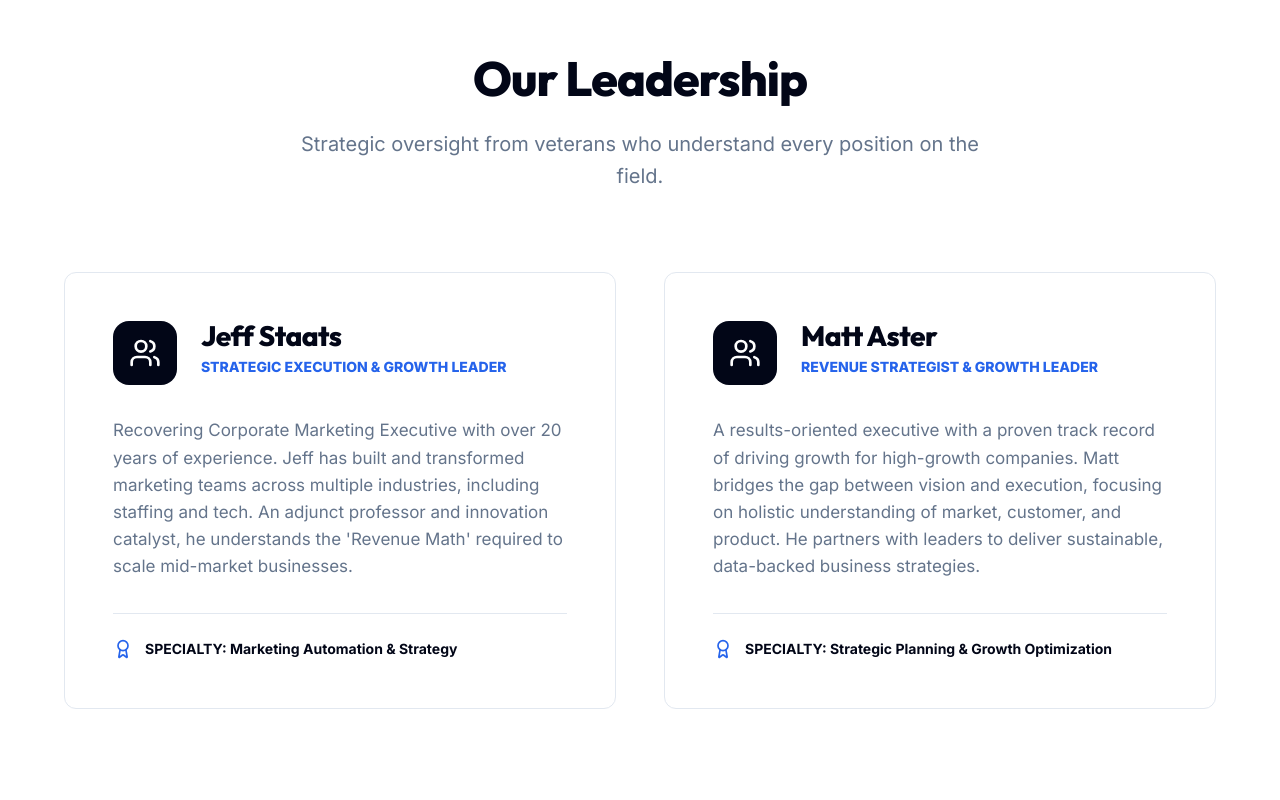
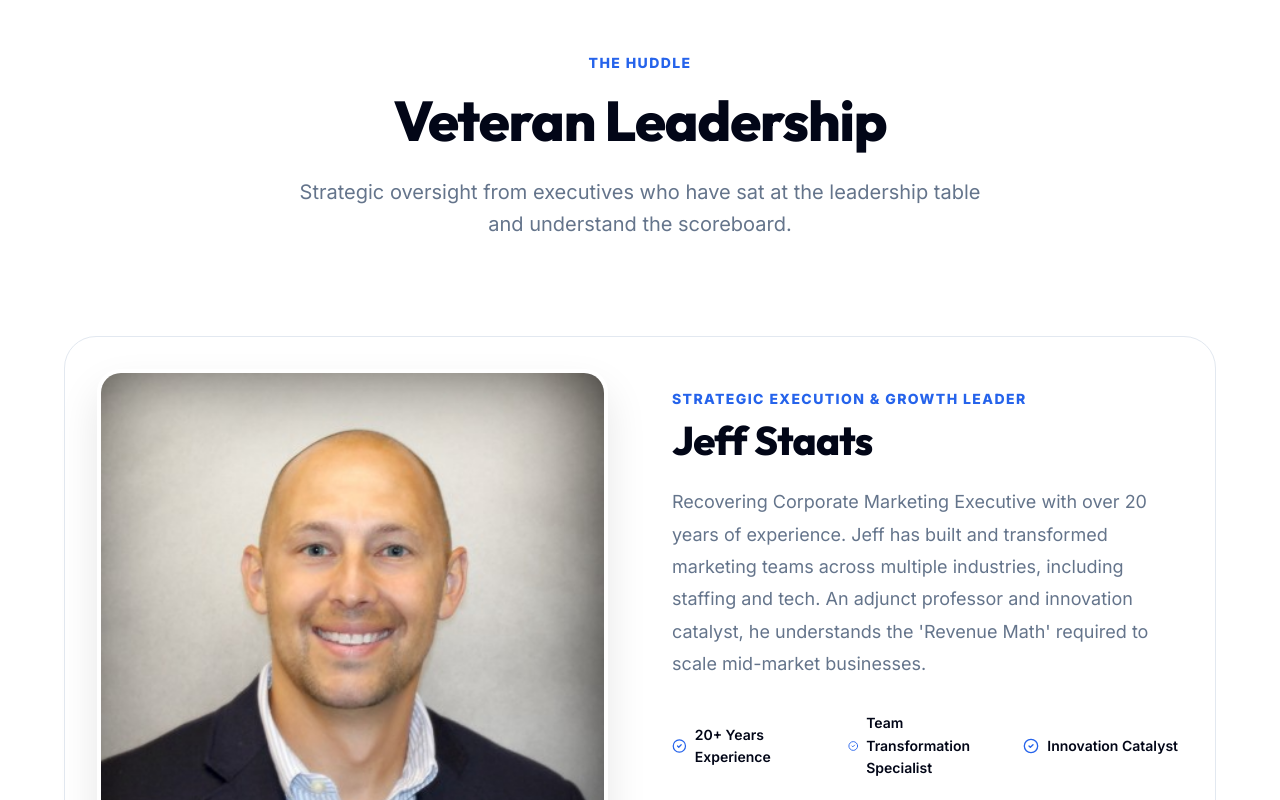
Before and after one commit to mattaster/mktqb, a React (Vite) app: page /about in a window 1280 px wide. Shown: the part 1720-2520 px from the top of the page. Built offline with nearby package versions, Linux system fonts and the light colour scheme.

Commit message:
Removed duplicate CTA section

```diff
--- a/src/pages/About.jsx
+++ b/src/pages/About.jsx
@@ -10,21 +10,6 @@ import {
 } from 'lucide-react';
 
 const About = () => {
-    const leadership = [
-        {
-            name: "Jeff Staats",
-            role: "Strategic Execution & Growth Leader",
-            bio: "Recovering Corporate Marketing Executive with over 20 years of experience. Jeff has built and transformed marketing teams across multiple industries, including staffing and tech. An adjunct professor and innovation catalyst, he understands the 'Revenue Math' required to scale mid-market businesses.",
-            specialty: "Marketing Automation & Strategy"
-        },
-        {
-            name: "Matt Aster",
-            role: "Revenue Strategist & Growth Leader",
-            bio: "A results-oriented executive with a proven track record of driving growth for high-growth companies. Matt bridges the gap between vision and execution, focusing on holistic understanding of market, customer, and product. He partners with leaders to deliver sustainable, data-backed business strategies.",
-            specialty: "Strategic Planning & Growth Optimization"
-        }
-    ];
-
     return (
         <div className="about-page">
             {/* Why MarketingQB - The Problem We Solve */}
@@ -100,36 +85,101 @@ const About = () => {
             {/* Leadership Section */}
             <section className="section" style={{ background: 'white' }}>
                 <div className="container">
-                    <div style={{ textAlign: 'center', marginBottom: '5rem' }}>
-                        <h2 style={{ fontSize: '3rem', marginBottom: '1.5rem' }}>Our Leadership</h2>
+                    <div style={{ textAlign: 'center', marginBottom: '6rem' }}>
+                        <div style={{ color: 'var(--accent)', fontWeight: 800, textTransform: 'uppercase', letterSpacing: '0.1em', fontSize: '0.875rem', marginBottom: '1rem' }}>The Huddle</div>
+                        <h2 style={{ fontSize: 'clamp(2.5rem, 5vw, 3.5rem)', marginBottom: '1.5rem' }}>Veteran Leadership</h2>
                         <p style={{ fontSize: '1.25rem', color: 'var(--foreground-muted)', maxWidth: '700px', margin: '0 auto' }}>
-                            Strategic oversight from veterans who understand every position on the field.
+                            Strategic oversight from executives who have sat at the leadership table and understand the scoreboard.
                         </p>
                     </div>
 
-                    <div className="grid" style={{ gridTemplateColumns: 'repeat(auto-fit, minmax(400px, 1fr))', gap: '3rem' }}>
-                        {leadership.map((leader, i) => (
+                    <div style={{ display: 'grid', gap: '6rem' }}>
+                        {[
+                            {
+                                name: "Jeff Staats",
+                                role: "Strategic Execution & Growth Leader",
+                                image: "/images/jeff.jpg",
+                                bio: "Recovering Corporate Marketing Executive with over 20 years of experience. Jeff has built and transformed marketing teams across multiple industries, including staffing and tech. An adjunct professor and innovation catalyst, he understands the 'Revenue Math' required to scale mid-market businesses.",
+                                specialty: "Marketing Automation & Strategy",
+                                highlights: ["20+ Years Experience", "Team Transformation Specialist", "Innovation Catalyst"]
+                            },
+                            {
+                                name: "Matt Aster",
+                                role: "Revenue Strategist & Growth Leader",
+                                image: "/images/matt.jpg",
+                                bio: "A results-oriented executive with a proven track record of driving growth for high-growth companies. Matt bridges the gap between vision and execution, focusing on a holistic understanding of market, customer, and product. He partners with leaders to deliver sustainable, data-backed business strategies.",
+                                specialty: "Strategic Planning & Growth Optimization",
+                                highlights: ["Revenue Strategist", "High-Growth Specialist", "Vision-to-Execution Guide"]
+                            }
+                        ].map((leader, i) => (
                             <motion.div
                                 key={i}
-                                initial={{ opacity: 0, y: 20 }}
+                                initial={{ opacity: 0, y: 30 }}
                                 whileInView={{ opacity: 1, y: 0 }}
                                 viewport={{ once: true }}
-                                className="card"
-                                style={{ padding: '3rem' }}
+                                transition={{ duration: 0.6, delay: i * 0.2 }}
+                                style={{
+                                    display: 'grid',
+                                    gridTemplateColumns: 'repeat(auto-fit, minmax(350px, 1fr))',
+                                    gap: '4rem',
+                                    alignItems: 'center',
+                                    padding: '2rem',
+                                    borderRadius: '2rem',
+                                    background: 'var(--background-soft)',
+                                    border: '1px solid var(--border)'
+                                }}
                             >
-                                <div className="flex" style={{ gap: '1.5rem', alignItems: 'flex-start', marginBottom: '2rem' }}>
-                                    <div style={{ width: '4rem', height: '4rem', background: 'var(--primary)', borderRadius: '1rem', color: 'white', display: 'flex', alignItems: 'center', justifyContent: 'center', flexShrink: 0 }}>
-                                        <Users size={32} />
+                                <div style={{ position: 'relative' }}>
+                                    <div style={{
+                                        aspectRatio: '1',
+                                        borderRadius: '1.5rem',
+                                        overflow: 'hidden',
+                                        boxShadow: '0 20px 40px rgba(0,0,0,0.1)',
+                                        border: '4px solid white'
+                                    }}>
+                                        <img
+                                            src={leader.image}
+                                            alt={leader.name}
+                                            style={{ width: '100%', height: '100%', objectFit: 'cover' }}
+                                        />
                                     </div>
-                                    <div>
-                                        <h3 style={{ fontSize: '1.75rem', marginBottom: '0.25rem' }}>{leader.name}</h3>
-                                        <div style={{ color: 'var(--accent)', fontWeight: 800, fontSize: '0.875rem', textTransform: 'uppercase' }}>{leader.role}</div>
+                                    <div style={{
+                                        position: 'absolute',
+                                        bottom: '-1rem',
+                                        right: '-1rem',
+                                        background: 'var(--accent)',
+                                        color: 'white',
+                                        padding: '1rem 1.5rem',
+                                        borderRadius: '1rem',
+                                        fontWeight: 800,
+                                        fontSize: '0.75rem',
+                                        letterSpacing: '0.1em',
+                                        boxShadow: '0 10px 20px rgba(240, 55, 66, 0.3)'
+                                    }}>
+                                        EXECUTIVE QB
                                     </div>
                                 </div>
-                                <p style={{ color: 'var(--foreground-muted)', marginBottom: '2rem', fontSize: '1.0625rem' }}>{leader.bio}</p>
-                                <div style={{ paddingTop: '1.5rem', borderTop: '1px solid var(--border)', display: 'flex', alignItems: 'center', gap: '0.75rem' }}>
-                                    <Award size={20} color="var(--accent)" />
-                                    <span style={{ fontWeight: 700, fontSize: '0.875rem' }}>SPECIALTY: {leader.specialty}</span>
+                                <div>
+                                    <div style={{ color: 'var(--accent)', fontWeight: 800, fontSize: '0.875rem', textTransform: 'uppercase', marginBottom: '0.5rem', letterSpacing: '0.1em' }}>
+                                        {leader.role}
+                                    </div>
+                                    <h3 style={{ fontSize: '2.5rem', marginBottom: '1.5rem' }}>{leader.name}</h3>
+                                    <p style={{ color: 'var(--foreground-muted)', fontSize: '1.125rem', lineHeight: '1.8', marginBottom: '2rem' }}>
+                                        {leader.bio}
+                                    </p>
+                                    <div className="grid" style={{ gridTemplateColumns: 'repeat(auto-fit, minmax(140px, 1fr))', gap: '1rem', marginBottom: '2rem' }}>
+                                        {leader.highlights.map((h, j) => (
+                                            <div key={j} className="flex" style={{ gap: '0.5rem', alignItems: 'center', fontSize: '0.875rem', fontWeight: 600 }}>
+                                                <CheckCircle2 size={16} color="var(--accent)" /> {h}
+                                            </div>
+                                        ))}
+                                    </div>
+                                    <div style={{ paddingTop: '1.5rem', borderTop: '1px solid var(--border)', display: 'flex', alignItems: 'center', gap: '0.75rem' }}>
+                                        <Award size={24} color="var(--accent)" />
+                                        <span style={{ fontWeight: 800, fontSize: '0.875rem', textTransform: 'uppercase' }}>
+                                            Specialty: {leader.specialty}
+                                        </span>
+                                    </div>
                                 </div>
                             </motion.div>
                         ))}
--- a/src/pages/Home.jsx
+++ b/src/pages/Home.jsx
@@ -198,16 +198,6 @@ const Home = () => {
                 </div>
             </section>
 
-            {/* Call to Action Footer */}
-            <section className="section" style={{ background: 'white', borderTop: '1px solid var(--border)', textAlign: 'center' }}>
-                <div className="container">
-                    <h2 style={{ fontSize: '4rem', marginBottom: '3rem' }}>Stop Guessing.<br /><span className="text-gradient">Start Measuring.</span></h2>
-                    <div className="flex" style={{ justifyContent: 'center', gap: '1.5rem' }}>
-                        <button className="btn btn-primary" style={{ padding: '1.25rem 3rem' }}>Request a Diagnostic</button>
-                        <a href="https://mktqb.beehiiv.com/" target="_blank" rel="noopener noreferrer" className="btn btn-outline" style={{ padding: '1.25rem 3rem', textDecoration: 'none' }}>Join the Huddle</a>
-                    </div>
-                </div>
-            </section>
         </>
     );
 };
```
Also changed, not shown: public/images/jeff.jpg (added), public/images/matt.jpg (added).
